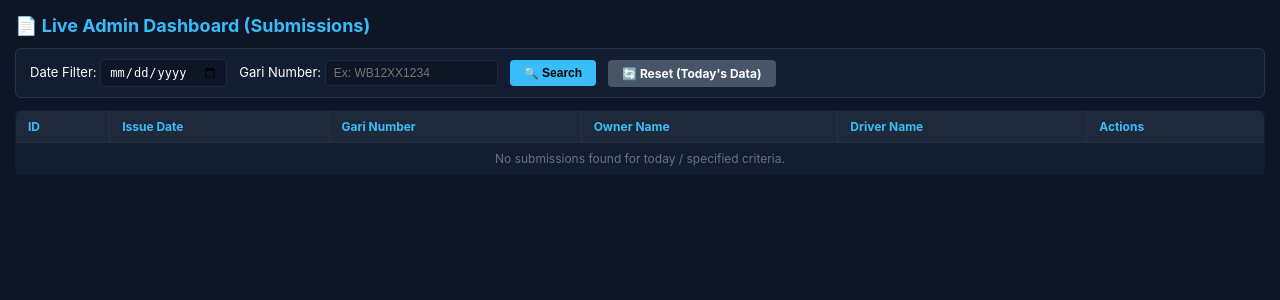
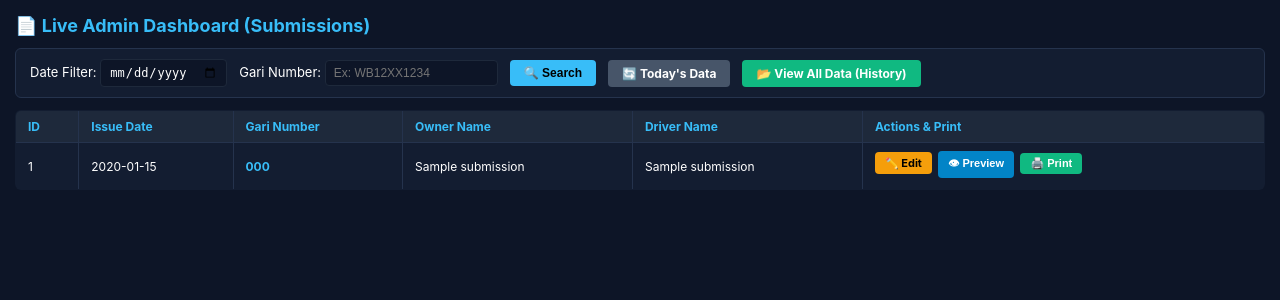
Before and after one commit to amiomeye-sys/vehicle-app, a Flask app: page /admin?show_all=1 in a window 1280 px wide. Shown: the top 300 px of the page. Run offline with Flask 3, Linux system fonts and the light colour scheme; tables that the repository leaves empty hold one stand-in row (values such as "Sample post").

Commit message:
add persistent records, custom date/history filter, draggable a4 pdf modal and direct print button

```diff
--- a/app.py
+++ b/app.py
@@ -89,7 +89,8 @@ def process_and_save_photo(file_obj, data_id):
 def generate_pdf_file(data, output_path):
     c = canvas.Canvas(output_path, pagesize=A4)
     width, height = A4
-    start_y = height - (15.5 * cm)
+    # Requirement 1: Shifted 1.7 cm upwards (Original was 15.5cm, now 15.5 - 1.7 = 13.8cm)
+    start_y = height - (13.8 * cm)
     left_margin = 5 * cm
 
     c.setFont("Times-Roman", 12)
@@ -132,7 +133,8 @@ def generate_pdf_file(data, output_path):
     p.wrap(width - left_margin - (2.0 * cm), height)
     p.drawOn(c, left_margin, current_y - p.height)
 
-    sig_y = 20
+    # Shifted signature and photo sections upwards by 1.7 cm (~48 points)
+    sig_y = 20 + (1.7 * cm / 0.3528)  # approx adjustment
     photo_y = sig_y + 15
     photo_w, photo_h = 2.5 * cm, 3.5 * cm
     shifted_left = left_margin + (1.0 * cm)
@@ -155,7 +157,7 @@ def generate_pdf_file(data, output_path):
 
 @app.route('/')
 def index():
-    return redirect(url_for('client_form'))
+    return render_template('index.html')
 
 @app.route('/form', methods=['GET', 'POST'])
 def client_form():
@@ -169,7 +171,6 @@ def client_form():
             temp_photo_path = os.path.join(app.config['UPLOAD_FOLDER'], temp_filename)
             file.save(temp_photo_path)
 
-        # If user clicked "Confirm & Final Submit"
         if request.form.get('action_type') == 'confirm':
             conn = sqlite3.connect(DB_NAME)
             cursor = conn.cursor()
@@ -188,7 +189,6 @@ def client_form():
             data_id = cursor.lastrowid
             temp_path = form_data.get('temp_photo_path')
             if temp_path and os.path.exists(temp_path):
-                # Process and move to final upload folder
                 with open(temp_path, 'rb') as f:
                     final_path = process_and_save_photo(f, data_id)
                 cursor.execute('UPDATE submissions SET photo_path = ? WHERE id = ?', (final_path, data_id))
@@ -201,7 +201,6 @@ def client_form():
             conn.close()
             return render_template('client_form.html', success=True)
 
-        # Otherwise, show Preview Page to client
         return render_template('client_preview.html', data=form_data, temp_photo_path=temp_photo_path)
 
     return render_template('client_form.html', success=False)
@@ -211,6 +210,7 @@ def admin_dashboard():
     today_str = datetime.now().strftime("%d/%m/%Y")
     search_date_raw = request.args.get('search_date', '').strip()
     search_gari = request.args.get('search_gari', '').strip().lower()
+    show_all = request.args.get('show_all', '').strip()
 
     search_date = ""
     if search_date_raw:
@@ -226,22 +226,27 @@ def admin_dashboard():
     query = "SELECT * FROM submissions WHERE 1=1"
     params = []
 
-    if search_date:
+    if show_all == '1':
+        # Show all historical records without date filter
+        pass
+    elif search_date:
         query += " AND date = ?"
         params.append(search_date)
     elif search_gari:
         query += " AND LOWER(gari_number) LIKE ?"
         params.append(f"%{search_gari}%")
     else:
+        # Default: Show current date records only
         query += " AND date = ?"
         params.append(today_str)
 
+    query += " ORDER BY id DESC"
     cursor.execute(query, params)
     rows = cursor.fetchall()
     submissions = [dict(row) for row in rows]
     conn.close()
 
-    return render_template('admin_dashboard.html', submissions=submissions, today=today_str, search_date=search_date_raw, search_gari=request.args.get('search_gari', ''))
+    return render_template('admin_dashboard.html', submissions=submissions, today=today_str, search_date=search_date_raw, search_gari=request.args.get('search_gari', ''), show_all=show_all)
 
 @app.route('/admin/edit/<int:data_id>', methods=['GET', 'POST'])
 def edit_submission(data_id):
@@ -269,6 +274,7 @@ def edit_submission(data_id):
             except Exception:
                 pass
 
+        # Update details; original submission date remains preserved unless explicitly edited here
         cursor.execute('''
             UPDATE submissions SET owner_name=?, owner_father=?, owner_address=?, gari_number=?, engine_no=?, chassis_no=?, driver_name=?, driver_father=?, driver_address=?, license_no=?, date=?
             WHERE id=?
--- a/templates/admin_dashboard.html
+++ b/templates/admin_dashboard.html
@@ -11,22 +11,23 @@
         .search-card input { padding: 5px 8px; border-radius: 4px; border: 1px solid #1e293b; background: #0d1527; color: #fff; font-size: 12px; }
         .btn-search { padding: 6px 14px; background: #38bdf8; color: #000; font-weight: bold; border: none; border-radius: 4px; cursor: pointer; font-size: 12px; }
         .btn-reset { padding: 6px 14px; background: #475569; color: white; text-decoration: none; border-radius: 4px; font-weight: bold; font-size: 12px; }
+        .btn-all { padding: 6px 14px; background: #10b981; color: white; text-decoration: none; border-radius: 4px; font-weight: bold; font-size: 12px; }
         table { width: 100%; border-collapse: collapse; background: #131d31; border-radius: 6px; overflow: hidden; border: 1px solid #25334d; }
         th, td { padding: 8px 12px; border: 1px solid #25334d; text-align: left; font-size: 12px; }
         th { background: #1e293b; color: #38bdf8; font-weight: bold; }
-        .btn { padding: 4px 10px; background: #0284c7; color: white; text-decoration: none; border-radius: 4px; font-weight: bold; font-size: 11px; cursor: pointer; border: none; }
-        .btn-edit { padding: 4px 10px; background: #f59e0b; color: black; text-decoration: none; border-radius: 4px; font-weight: bold; margin-right: 5px; font-size: 11px; display: inline-block; }
+        .btn { padding: 4px 10px; background: #0284c7; color: white; text-decoration: none; border-radius: 4px; font-weight: bold; font-size: 11px; cursor: pointer; border: none; display: inline-block; margin-right: 3px; margin-bottom: 3px; }
+        .btn-edit { background: #f59e0b; color: black; }
+        .btn-print { background: #10b981; color: white; }
         .highlight { color: #38bdf8; font-weight: bold; }
 
-        /* Modal Styles for In-Dashboard PDF Preview */
-        .modal { display: none; position: fixed; z-index: 1000; left: 0; top: 0; width: 100%; height: 100%; background-color: rgba(0,0,0,0.8); align-items: center; justify-content: center; }
-        .modal-content { background: #131d31; padding: 15px; border-radius: 8px; width: 80%; max-width: 700px; height: 85vh; display: flex; flex-direction: column; border: 1px solid #38bdf8; }
-        .modal-header { display: flex; justify-content: space-between; align-items: center; margin-bottom: 10px; }
-        .modal-header h4 { color: #38bdf8; font-size: 16px; }
-        .close-btn { background: #ef4444; color: white; border: none; padding: 4px 10px; border-radius: 4px; cursor: pointer; font-weight: bold; }
-        .pdf-frame { flex: 1; width: 100%; border: 1px solid #25334d; background: #fff; border-radius: 4px; }
-        .modal-footer { display: flex; justify-content: flex-end; gap: 10px; margin-top: 10px; }
-        .btn-print { background: #10b981; color: white; }
+        /* Draggable & Resizable A4 Modal */
+        .modal { display: none; position: fixed; z-index: 1000; left: 0; top: 0; width: 100%; height: 100%; background-color: rgba(0,0,0,0.6); align-items: center; justify-content: center; }
+        .modal-content { background: #131d31; padding: 10px; border-radius: 8px; width: 210mm; max-width: 95vw; height: 90vh; resize: both; overflow: auto; display: flex; flex-direction: column; border: 2px solid #38bdf8; position: absolute; box-shadow: 0 10px 25px rgba(0,0,0,0.5); }
+        .modal-header { display: flex; justify-content: space-between; align-items: center; margin-bottom: 8px; cursor: move; background: #1e293b; padding: 6px 10px; border-radius: 4px; }
+        .modal-header h4 { color: #38bdf8; font-size: 14px; }
+        .close-btn { background: #ef4444; color: white; border: none; padding: 3px 8px; border-radius: 4px; cursor: pointer; font-weight: bold; }
+        .pdf-frame { flex: 1; width: 100%; border: 1px solid #25334d; background: #fff; border-radius: 4px; min-height: 400px; }
+        .modal-footer { display: flex; justify-content: flex-end; gap: 10px; margin-top: 8px; }
     </style>
 </head>
 <body>
@@ -42,7 +43,8 @@
             <input type="text" name="search_gari" placeholder="Ex: WB12XX1234" value="{{ search_gari }}">
         </div>
         <button type="submit" class="btn-search">🔍 Search</button>
-        <a href="/admin" class="btn-reset">🔄 Reset (Today's Data)</a>
+        <a href="/admin" class="btn-reset">🔄 Today's Data</a>
+        <a href="/admin?show_all=1" class="btn-all">📂 View All Data (History)</a>
     </form>
 
     <table>
@@ -53,7 +55,7 @@
                 <th>Gari Number</th>
                 <th>Owner Name</th>
                 <th>Driver Name</th>
-                <th>Actions</th>
+                <th>Actions & Print</th>
             </tr>
         </thead>
         <tbody>
@@ -65,31 +67,35 @@
                 <td>{{ item.owner_name }}</td>
                 <td>{{ item.driver_name }}</td>
                 <td>
-                    <a class="btn-edit" href="/admin/edit/{{ item.id }}">✏️ Edit / Photo</a>
-                    <button class="btn" onclick="openPdfModal('{{ item.id }}')">👁 Preview PDF</button>
+                    <a class="btn btn-edit" href="/admin/edit/{{ item.id }}">✏️ Edit</a>
+                    <button class="btn" onclick="openPdfModal('{{ item.id }}')">👁 Preview</button>
+                    <button class="btn btn-print" onclick="directPrint('{{ item.id }}')">🖨️ Print</button>
                 </td>
             </tr>
             {% else %}
             <tr>
-                <td colspan="6" style="text-align: center; color: #64748b;">No submissions found for today / specified criteria.</td>
+                <td colspan="6" style="text-align: center; color: #64748b;">No submissions found.</td>
             </tr>
             {% endfor %}
         </tbody>
     </table>
 
     <!-- PDF Preview Modal -->
-    <div id="pdfModal" class="modal">
-        <div class="modal-content">
-            <div class="modal-header">
-                <h4>📋 PDF Preview</h4>
+    <div id="pdfModal" class="modal" onclick="closeModalOutside(event)">
+        <div class="modal-content" id="modalContent">
+            <div class="modal-header" id="modalHeader">
+                <h4>📋 PDF Preview (A4 Size - Resizable / Movable)</h4>
                 <button class="close-btn" onclick="closePdfModal()">✕ Close</button>
             </div>
             <iframe id="pdfFrame" class="pdf-frame" src=""></iframe>
             <div class="modal-footer">
-                <button class="btn btn-print" onclick="confirmPrint()">🖨️ Print PDF</button>
+                <button class="btn btn-print" onclick="printFromModal()">🖨️ Confirm Print</button>
             </div>
         </div>
     </div>
+
+    <!-- Hidden iframe for direct printing without new window -->
+    <iframe id="printFrame" style="display:none;"></iframe>
 
     <script>
         function openPdfModal(id) {
@@ -106,19 +112,67 @@
             modal.style.display = 'none';
         }
 
-        function confirmPrint() {
+        function closeModalOutside(event) {
+            if (event.target.id === 'pdfModal') {
+                closePdfModal();
+            }
+        }
+
+        function directPrint(id) {
             if (confirm("Apni ki ei PDF-ti print korte chan?")) {
+                const printFrame = document.getElementById('printFrame');
+                printFrame.src = `/generate_pdf/${id}`;
+                printFrame.onload = function() {
+                    try {
+                        printFrame.contentWindow.focus();
+                        printFrame.contentWindow.print();
+                    } catch (e) {
+                        alert("Print dialog opened.");
+                    }
+                };
+            }
+        }
+
+        function printFromModal() {
+            if (confirm("Apni ki modal theke ei PDF-ti print korte chan?")) {
                 const iframe = document.getElementById('pdfFrame');
                 try {
                     iframe.contentWindow.focus();
                     iframe.contentWindow.print();
                 } catch (e) {
-                    // Fallback if cross-origin restriction applies
-                    iframe.src += '#toolbar=0';
                     iframe.contentWindow.print();
                 }
             }
         }
+
+        // Make Modal Draggable
+        const modalContent = document.getElementById('modalContent');
+        const modalHeader = document.getElementById('modalHeader');
+        let isDragging = false, startX, startY, initialX, initialY;
+
+        modalHeader.addEventListener('mousedown', (e) => {
+            isDragging = true;
+            startX = e.clientX;
+            startY = e.clientY;
+            const rect = modalContent.getBoundingClientRect();
+            initialX = rect.left;
+            initialY = rect.top;
+            modalContent.style.position = 'absolute';
+            modalContent.style.margin = '0';
+            e.preventDefault();
+        });
+
+        document.addEventListener('mousemove', (e) => {
+            if (!isDragging) return;
+            const dx = e.clientX - startX;
+            const dy = e.clientY - startY;
+            modalContent.style.left = `${initialX + dx}px`;
+            modalContent.style.top = `${initialY + dy}px`;
+        });
+
+        document.addEventListener('mouseup', () => {
+            isDragging = false;
+        });
     </script>
 </body>
 </html>
```
